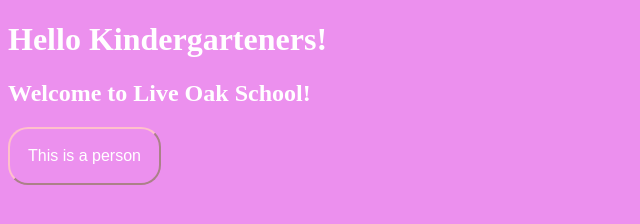
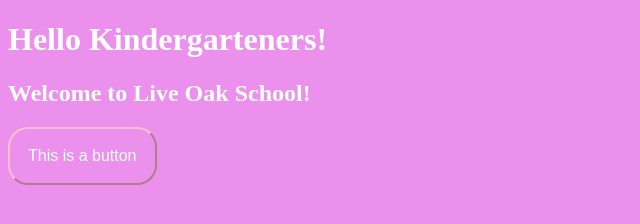
Before and after one commit to ella-m-shaul/ella-m-shaul.github.io, a plain HTML site: page index.html in a window 1280 px wide. Shown: the full height of the page, 0-640 px from the left. Drawn offline with Linux system fonts and the light colour scheme.

Commit message:
changed to this is a button

```diff
--- a/index.html
+++ b/index.html
@@ -9,6 +9,6 @@
 <body>
     <h1>Hello Kindergarteners!</h1>
     <h2>Welcome to Live Oak School!</h2>
-    <button>This is a person</button>
+    <button>This is a button</button>
 </body>
 </html>
```
